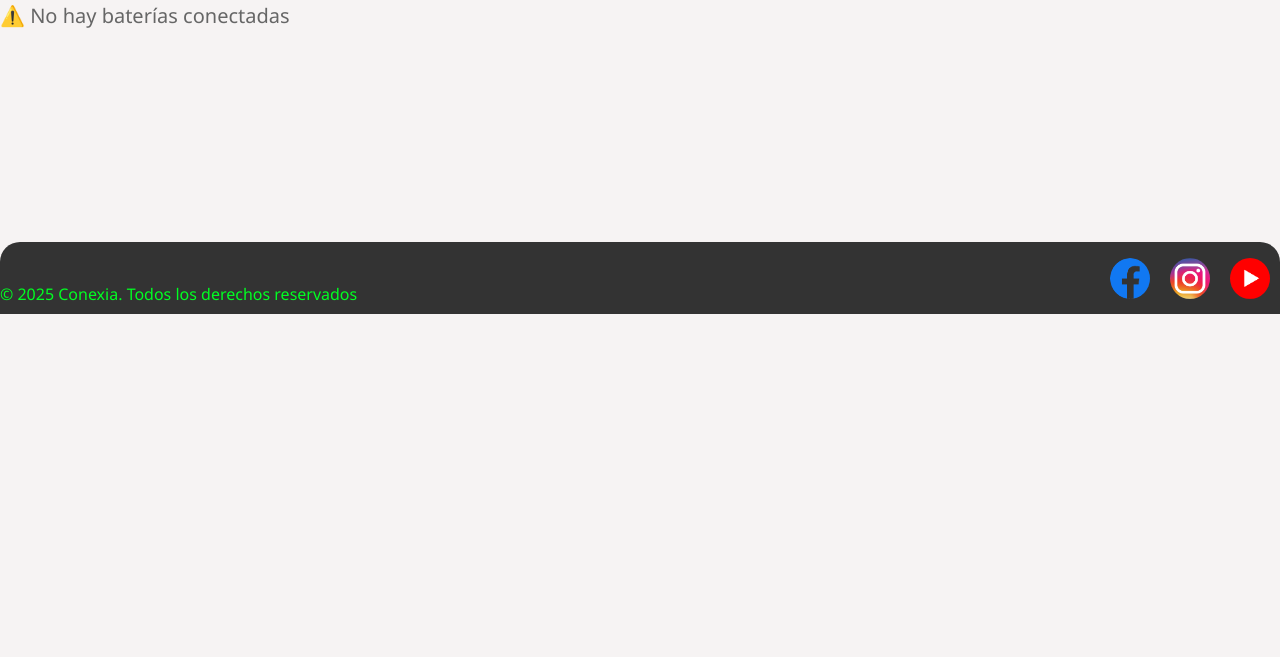
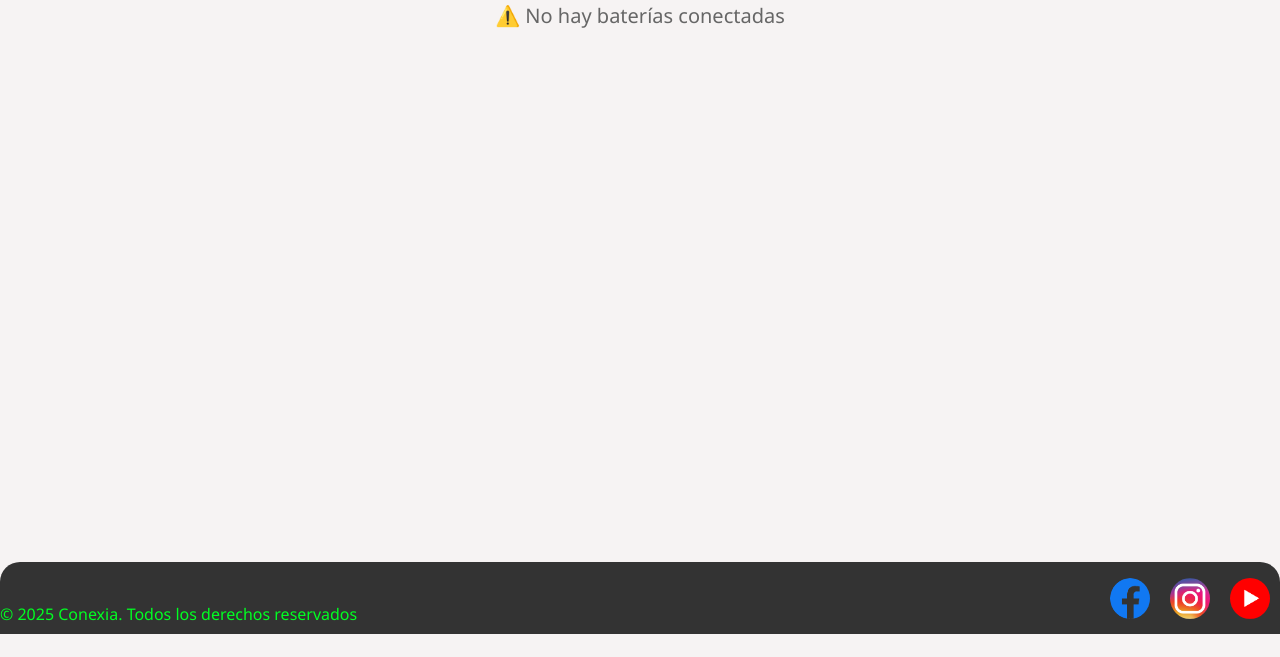
Before and after one commit to juanpedrombanchama-maker/baterry-monitor, a Flask app: page / in a window 1280 px wide. Shown: the part 143-800 px from the top of the page. Run offline with Flask 3, Linux system fonts and the light colour scheme; data that the repository does not hold is empty.

Commit message:
ajustando las baterias en la página

```diff
--- a/static/css/style.css
+++ b/static/css/style.css
@@ -116,7 +116,7 @@ footer {
     display: grid;
     grid-template-columns: repeat(auto-fit, minmax(300px, 1fr));
     gap: 2rem;
-    margin-top: 210px;
+    margin-top: 62px;
     background-color: #333;
     color: white;
     border-top-left-radius: 20px;
@@ -299,6 +299,14 @@ textarea.form-contac{
     transition: height 0.5s ease;
 }
 
+.Baterrias{
+    position: relative;
+    display: flex;
+    width: 90%;
+    height: 500px;
+    justify-content: center;
+    justify-self: center;
+}
 .bateria-tapita {
     position: absolute;
     top: -12px;
--- a/static/js/script.js
+++ b/static/js/script.js
@@ -1,12 +1,12 @@
 
 function actualizarFavicon(estado) {
-    let favicon = 'favicon_full.png';
+    let favicon = 'Favicon_full.png';
     if (estado === 'none') {
-        favicon = 'favicon_none.png';
+        favicon = 'Favicon_none.png';
     } else if (estado < 20) {
-        favicon = 'favicon_low.png';
+        favicon = 'Favicon_low.png';
     } else if (estado < 60) {
-        favicon = 'favicon_medium.png';
+        favicon = 'Favicon_medium.png';
     }
 
     const link = document.querySelector("link[rel~='icon']");
--- a/templates/index.html
+++ b/templates/index.html
@@ -3,7 +3,7 @@
 <head>
   <meta charset="UTF-8">
   <title>Monitor de Baterías</title>
-  <link rel="icon" href="{{ url_for('static', filename='images/favicon_none.png') }}">
+  <link rel="icon" href="{{ url_for('static', filename='images/Favicon_none.png') }}">
   <link rel="stylesheet" href="{{ url_for('static', filename='css/style.css') }}">
   <script src="{{ url_for('static', filename='js/script.js') }}"></script>
 
@@ -36,7 +36,10 @@
             </div>
         </div>
     </header>
+    <div class="Baterrias">
         <div id="contenedor-baterias"></div>
+    </div>
+
 
     <footer>
         <div class="container-3">
```
Also changed, not shown: static/images/Favicon_full.png (renamed from static/Favicon_full.png), static/images/Favicon_low.png (renamed from static/Favicon_low.png), static/images/Favicon_medium.png (renamed from static/Favicon_medium.png), static/images/Favicon_none.png (renamed from static/Favicon_none.png).
